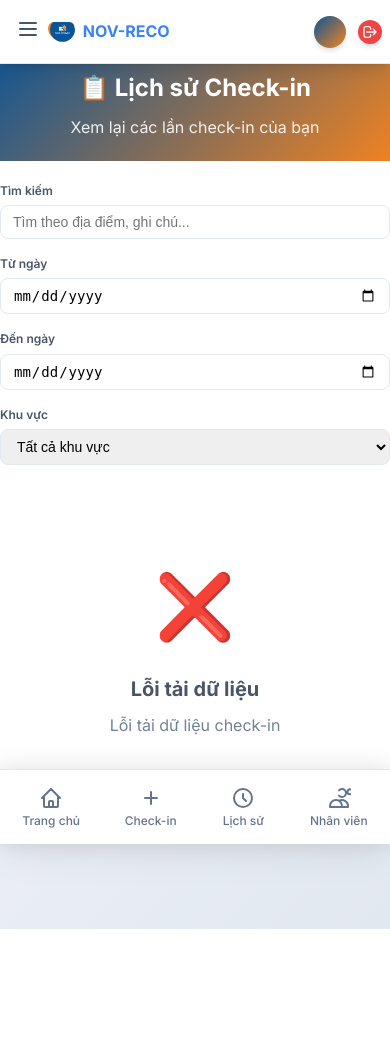
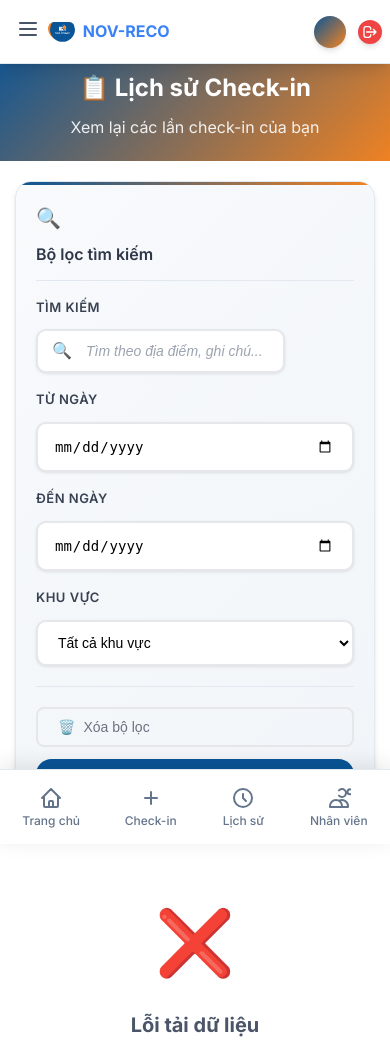
Before and after one commit to dungnt1702/NOV-RECO, a Django app: page /checkin/history/ in a window 390 px wide. Shown: the top 1051 px of the page. Before the commit the page ends 929 px from the top, so only its background shows below. Run offline with Django 5.2, Linux system fonts and the light colour scheme; a user stored in the database is signed in; data comes from the database, SQL or seed files in the repository.

Commit message:
feat: Modernize filter design for history page with professional styling
- Add modern gradient background and border styling for filters container
- Implement responsive grid layout for filter inputs
- Add search icon and improved input styling with hover/focus effects
- Create filter header with icon and title
- Add clear filters button with trash icon
- Implement filter count display showing active filters
- Enhance mobile responsiveness with improved layout
- Add smooth transitions and modern shadow effects
- Update JavaScript to support clear filters and filter counting
- Improve overall user experience with professional design

```diff
--- a/static/css/history.css
+++ b/static/css/history.css
@@ -29,38 +29,182 @@
     font-size: 16px;
 }
 
-/* Filters */
+/* Modern Filters */
 .filters {
+    background: linear-gradient(135deg, #f8fafc 0%, #f1f5f9 100%);
+    border: 1px solid #e2e8f0;
+    border-radius: 16px;
+    padding: 24px;
+    margin-bottom: 30px;
+    box-shadow: 0 4px 6px -1px rgba(0, 0, 0, 0.1), 0 2px 4px -1px rgba(0, 0, 0, 0.06);
+    position: relative;
+    overflow: hidden;
+}
+
+.filters::before {
+    content: '';
+    position: absolute;
+    top: 0;
+    left: 0;
+    right: 0;
+    height: 3px;
+    background: linear-gradient(90deg, #0A5597, #F5831F);
+}
+
+.filters-header {
     display: flex;
-    gap: 15px;
-    margin-bottom: 30px;
-    flex-wrap: wrap;
+    align-items: center;
+    gap: 12px;
+    margin-bottom: 20px;
+    padding-bottom: 16px;
+    border-bottom: 1px solid #e2e8f0;
+}
+
+.filters-icon {
+    font-size: 20px;
+    color: #0A5597;
+}
+
+.filters-title {
+    font-size: 18px;
+    font-weight: 600;
+    color: #2d3748;
+    margin: 0;
+}
+
+.filters-grid {
+    display: grid;
+    grid-template-columns: repeat(auto-fit, minmax(200px, 1fr));
+    gap: 20px;
+    align-items: end;
 }
 
 .filter-group {
     display: flex;
     flex-direction: column;
-    gap: 5px;
-    min-width: 150px;
+    gap: 8px;
 }
 
 .filter-label {
-    font-size: 12px;
+    font-size: 13px;
     font-weight: 600;
-    color: #4a5568;
+    color: #374151;
+    text-transform: uppercase;
+    letter-spacing: 0.5px;
+    margin-bottom: 4px;
 }
 
 .filter-input {
-    padding: 8px 12px;
-    border: 1px solid #e2e8f0;
-    border-radius: 8px;
+    padding: 12px 16px;
+    border: 2px solid #e5e7eb;
+    border-radius: 10px;
     font-size: 14px;
+    background: white;
+    transition: all 0.3s ease;
+    box-shadow: 0 1px 3px rgba(0, 0, 0, 0.1);
+}
+
+.filter-input:hover {
+    border-color: #d1d5db;
+    box-shadow: 0 2px 4px rgba(0, 0, 0, 0.1);
 }
 
 .filter-input:focus {
     outline: none;
     border-color: #0A5597;
-    box-shadow: 0 0 0 3px rgba(10, 85, 151, 0.1);
+    box-shadow: 0 0 0 4px rgba(10, 85, 151, 0.1), 0 2px 4px rgba(0, 0, 0, 0.1);
+    transform: translateY(-1px);
+}
+
+.filter-input::placeholder {
+    color: #9ca3af;
+    font-style: italic;
+}
+
+/* Special styling for select inputs */
+.filter-input select,
+.filter-input option {
+    background: white;
+    color: #374151;
+}
+
+/* Date input styling */
+.filter-input[type="date"] {
+    position: relative;
+}
+
+.filter-input[type="date"]::-webkit-calendar-picker-indicator {
+    color: #0A5597;
+    cursor: pointer;
+    padding: 4px;
+    border-radius: 4px;
+    transition: background-color 0.3s ease;
+}
+
+.filter-input[type="date"]::-webkit-calendar-picker-indicator:hover {
+    background-color: rgba(10, 85, 151, 0.1);
+}
+
+/* Search input with icon */
+.search-wrapper {
+    position: relative;
+}
+
+.search-wrapper::before {
+    content: '🔍';
+    position: absolute;
+    left: 16px;
+    top: 50%;
+    transform: translateY(-50%);
+    font-size: 16px;
+    color: #9ca3af;
+    pointer-events: none;
+    z-index: 1;
+}
+
+.search-wrapper .filter-input {
+    padding-left: 48px;
+}
+
+/* Filter actions */
+.filter-actions {
+    display: flex;
+    gap: 12px;
+    align-items: center;
+    margin-top: 20px;
+    padding-top: 20px;
+    border-top: 1px solid #e2e8f0;
+}
+
+.clear-filters-btn {
+    padding: 10px 20px;
+    background: transparent;
+    border: 2px solid #e5e7eb;
+    color: #6b7280;
+    border-radius: 8px;
+    font-size: 14px;
+    font-weight: 500;
+    cursor: pointer;
+    transition: all 0.3s ease;
+    display: flex;
+    align-items: center;
+    gap: 8px;
+}
+
+.clear-filters-btn:hover {
+    background: #f9fafb;
+    border-color: #d1d5db;
+    color: #374151;
+}
+
+.filter-count {
+    background: #0A5597;
+    color: white;
+    padding: 6px 12px;
+    border-radius: 20px;
+    font-size: 12px;
+    font-weight: 600;
+    margin-left: auto;
 }
 
 /* Check-in list */
@@ -281,7 +425,36 @@
     }
 
     .filters {
+        padding: 20px;
+        margin: 0 15px 20px 15px;
+    }
+
+    .filters-grid {
+        grid-template-columns: 1fr;
+        gap: 16px;
+    }
+
+    .filters-header {
         flex-direction: column;
+        align-items: flex-start;
+        gap: 8px;
+        margin-bottom: 16px;
+        padding-bottom: 12px;
+    }
+
+    .filters-title {
+        font-size: 16px;
+    }
+
+    .filter-actions {
+        flex-direction: column;
+        align-items: stretch;
+        gap: 12px;
+    }
+
+    .filter-count {
+        margin-left: 0;
+        text-align: center;
     }
 
     .checkin-content {
--- a/static/js/history.js
+++ b/static/js/history.js
@@ -50,6 +50,7 @@ async function loadCheckins() {
             updatePagination(data);
             renderCheckins();
             loadAreas();
+            updateFilterCount();
         } else {
             showError('Không thể tải dữ liệu check-in');
         }
@@ -179,6 +180,54 @@ function applyFilters() {
     });
 
     renderCheckins();
+    updateFilterCount();
+}
+
+// Clear all filters
+function clearFilters() {
+    document.getElementById('search-input').value = '';
+    document.getElementById('date-from').value = '';
+    document.getElementById('date-to').value = '';
+    document.getElementById('area-filter').value = '';
+
+    // Reset to all check-ins
+    filteredCheckins = [...allCheckins];
+    renderCheckins();
+    updateFilterCount();
+
+    // Show success message
+    showAlert('Đã xóa tất cả bộ lọc', 'success');
+}
+
+// Update filter count display
+function updateFilterCount() {
+    const searchTerm = document.getElementById('search-input')?.value.trim() || '';
+    const dateFrom = document.getElementById('date-from')?.value || '';
+    const dateTo = document.getElementById('date-to')?.value || '';
+    const area = document.getElementById('area-filter')?.value || '';
+
+    let activeFilters = 0;
+
+    if (searchTerm) activeFilters++;
+    if (dateFrom) activeFilters++;
+    if (dateTo) activeFilters++;
+    if (area) activeFilters++;
+
+    const filterCountText = document.getElementById('filter-count-text');
+    const filterCount = document.getElementById('filter-count');
+
+    if (filterCountText) {
+        filterCountText.textContent = activeFilters;
+    }
+
+    if (filterCount) {
+        if (activeFilters > 0) {
+            filterCount.style.display = 'flex';
+            filterCount.style.background = '#0A5597';
+        } else {
+            filterCount.style.display = 'none';
+        }
+    }
 }
 
 // Render check-ins
--- a/templates/checkin/user_history.html
+++ b/templates/checkin/user_history.html
@@ -15,25 +15,47 @@
     </div>
 
     <div class="history-content">
-      <!-- Filters -->
+      <!-- Modern Filters -->
       <div class="filters">
+        <div class="filters-header">
+          <div class="filters-icon">🔍</div>
+          <h3 class="filters-title">Bộ lọc tìm kiếm</h3>
+        </div>
+
+        <div class="filters-grid">
           <div class="filter-group">
             <label class="filter-label">Tìm kiếm</label>
+            <div class="search-wrapper">
               <input type="text" id="search-input" class="filter-input" placeholder="Tìm theo địa điểm, ghi chú...">
             </div>
+          </div>
+
           <div class="filter-group">
             <label class="filter-label">Từ ngày</label>
             <input type="date" id="date-from" class="filter-input">
           </div>
+
           <div class="filter-group">
             <label class="filter-label">Đến ngày</label>
             <input type="date" id="date-to" class="filter-input">
           </div>
+
           <div class="filter-group">
             <label class="filter-label">Khu vực</label>
             <select id="area-filter" class="filter-input">
               <option value="">Tất cả khu vực</option>
             </select>
+          </div>
+        </div>
+
+        <div class="filter-actions">
+          <button type="button" class="clear-filters-btn" onclick="clearFilters()">
+            <span>🗑️</span>
+            Xóa bộ lọc
+          </button>
+          <div class="filter-count" id="filter-count">
+            <span id="filter-count-text">0</span> bộ lọc đang áp dụng
+          </div>
         </div>
       </div>
 
```
Also changed, not shown: 2 other files. Lines whose indentation alone changed are shown as unchanged.
